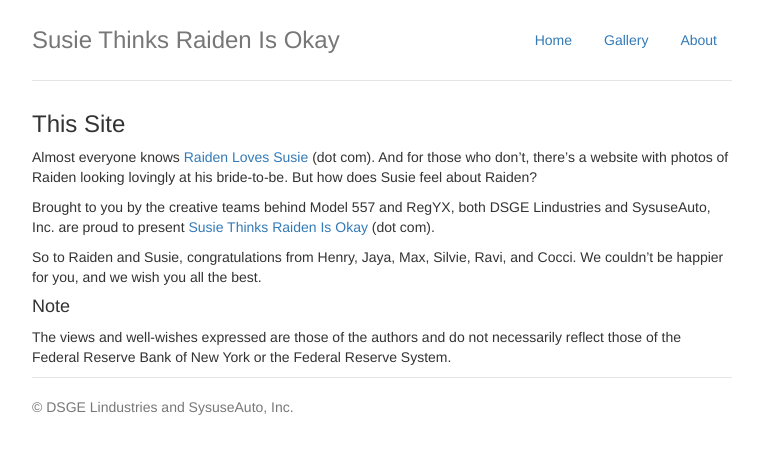
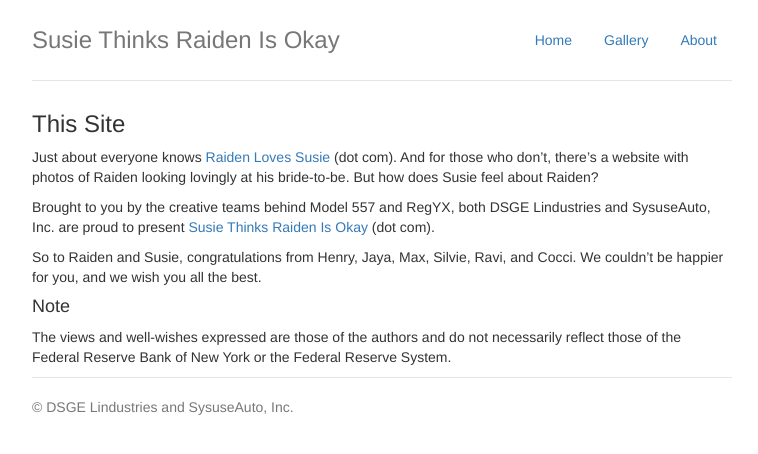
Before and after one commit to MattCocci/RaidenIsOkay, a Jekyll site: the page built from about.md, in a window 1280 px wide. Shown: the top 454 px of the page, without its empty margins (258-1016 px from the left). Built offline with Jekyll 4.4.1, drawn with Linux system fonts in a browser that asks for light colours; nearby versions of some CDN libraries.

Commit message:
Update about

```diff
--- a/about.md
+++ b/about.md
@@ -4,8 +4,8 @@ layout: default
 
 ### This Site
 
-Almost everyone knows {{ site.myPages.RaidenLovesSusie }} (dot com). And
-for those who don't, there's a website with photos of Raiden looking
+Just about everyone knows {{ site.myPages.RaidenLovesSusie }} (dot com).
+And for those who don't, there's a website with photos of Raiden looking
 lovingly at his bride-to-be.  But how does Susie feel about Raiden?
 
 Brought to you by the creative teams behind Model 557 and RegYX, both
```
